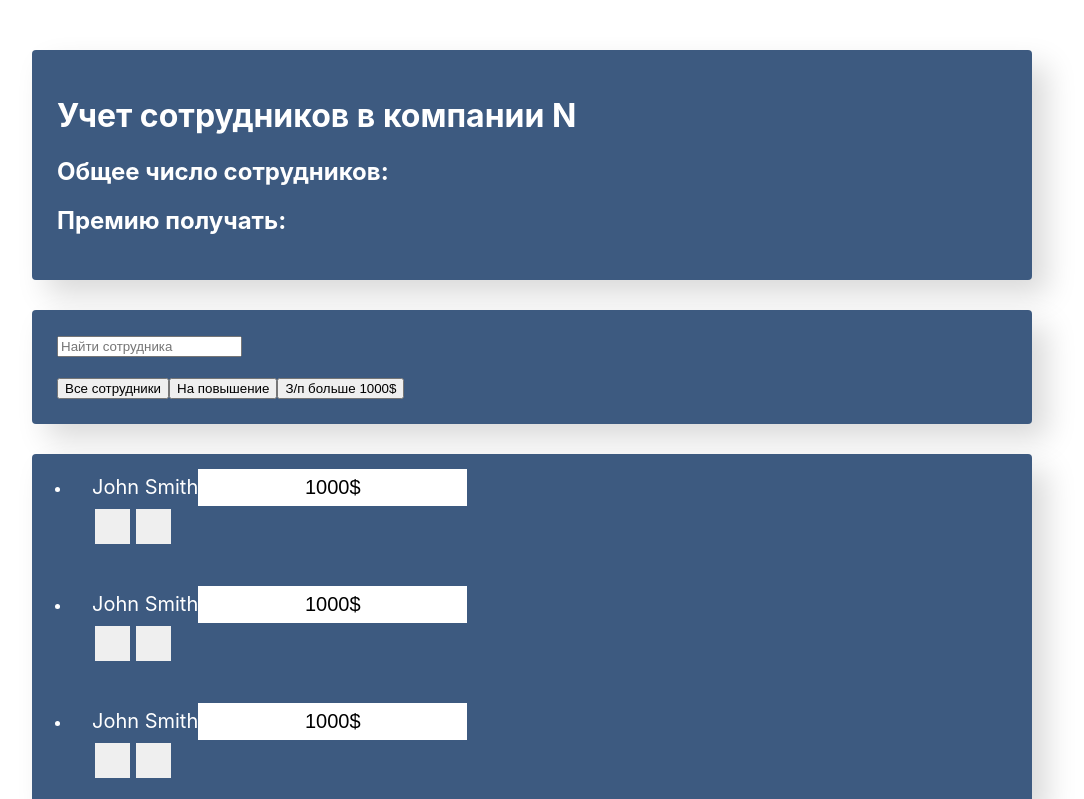
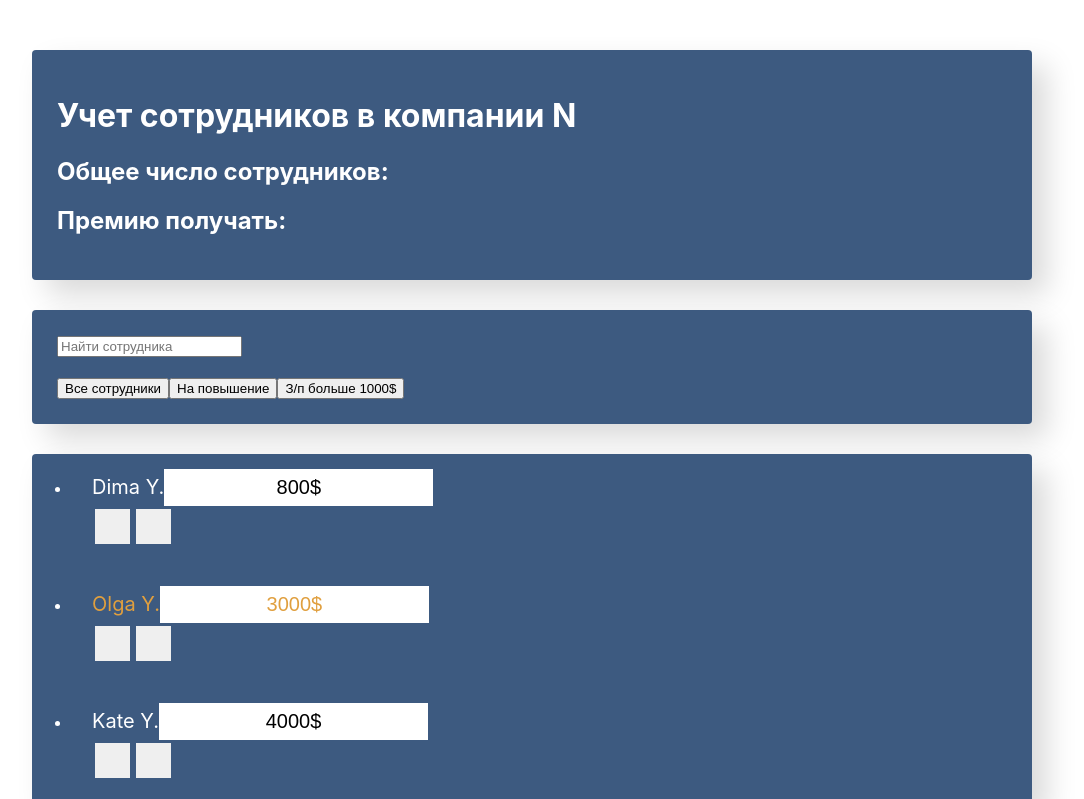
Before and after one commit to daimonti121/Employers, a React (Create React App) app: page / in a window 1280 px wide. Shown: the top 799 px of the page, without its empty margins (108-1192 px from the left). Built offline with nearby package versions, Linux system fonts and the light colour scheme; the HTML template or start-up script is replaced by a standard one.

Commit message:
add new function

```diff
--- a/src/componets/app/app.jsx
+++ b/src/componets/app/app.jsx
@@ -7,6 +7,13 @@
 import './app.css';
 
 function App() {
+
+    const data = [
+        {name: 'Dima Y.', salary: 800, increase: false},
+        {name: 'Olga Y.', salary: 3000, increase: true},
+        {name: 'Kate Y.', salary: 4000, increase: false},
+    ]
+
     return (
         <div className="app">
             <AppInfo />
@@ -16,7 +23,7 @@
                 <AppFilter />
             </div>
 
-            <EmployersList />
+            <EmployersList data={data}/>
             <EmployersAddForm />
         </div>
     );
--- a/src/componets/employers-list-item/employers-list-item.jsx
+++ b/src/componets/employers-list-item/employers-list-item.jsx
@@ -1,10 +1,17 @@
 import './employers-list-item.css';
 
-const EmployersListItem = () => {
+const EmployersListItem = ({ name, salary, increase}) => {
+
+    let className = "list-group-item d-flex justify-content-between";
+
+    if(increase) {
+        className += ' increase';
+    }
+
     return (
-        <li className="list-group-item d-flex justify-content-between">
-            <span className="list-group-item-label">John Smith</span>
-            <input type="text" className="list-group-item-input" defaultValue="1000$" />
+        <li className={className}>
+            <span className="list-group-item-label">{name}</span>
+            <input type="text" className="list-group-item-input" defaultValue={salary + '$'} />
             <div className='d-flex justify-content-center align-items-center'>
                 <button type="button"
                     className="btn-cookie btn-sm ">
--- a/src/componets/employers-list/employers-list.jsx
+++ b/src/componets/employers-list/employers-list.jsx
@@ -2,12 +2,17 @@
 
 import './employers-list.css';
 
-const EmployersList = () => {
+const EmployersList = ({data}) => {
+
+    const elements = data.map(item => {
+        return(
+            <EmployersListItem {... item}/>
+        )
+    })
+
     return (
         <ul className="app-list list-group">
-            <EmployersListItem />
-            <EmployersListItem />
-            <EmployersListItem />
+            {elements}
         </ul>
     )
 }
--- a/src/index.jsx
+++ b/src/index.jsx
@@ -4,6 +4,7 @@
 import "./index.css";
 
 const root = ReactDOM.createRoot(document.getElementById('root'));
+
 root.render(
   <React.StrictMode>
     <App />
```
